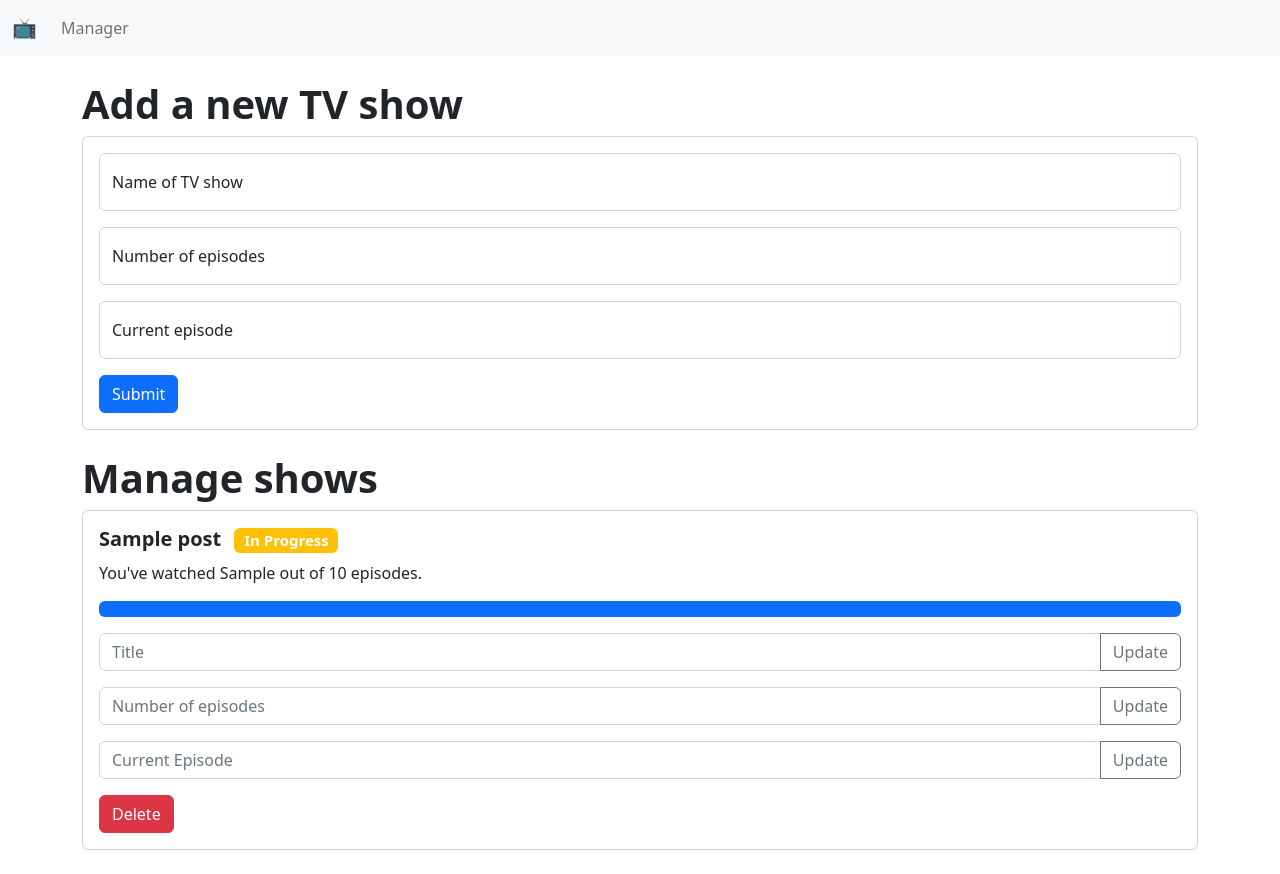
After one commit to incub4t0r/whatepisode, a Flask app: template templates/manager.html in a window 1280 px wide. The commit adds this page. Run offline with Flask 2, Linux system fonts and the light colour scheme; the template is opened without the code that fills it: most values are stand-ins (such as "Sample title", 1, 10 or a date in 2020).

Commit message:
updated functions

```diff
--- a/app.py
+++ b/app.py
@@ -6,6 +6,10 @@ ROOT = os.path.dirname(os.path.realpath(__file__))
 DATABASE = os.path.join(ROOT, 'database.db')
 
 app = Flask(__name__)
+
+#####################
+# databse functions #
+#####################
 
 # access sqlite3 database
 def db_connect():
@@ -47,10 +51,17 @@ def db_delete(id):
     conn.commit()
     conn.close()
 
-# update data from database
-def db_update(id, title, episodes):
+# update number of episodes from database
+def db_update_episodes(id, episodes):
     conn = db_connect()
-    conn.execute('UPDATE posts SET title = ?, episodes = ? WHERE id = ?', (title, episodes, id))
+    conn.execute('UPDATE posts SET episodes = ? WHERE id = ?', (episodes, id))
+    conn.commit()
+    conn.close()
+
+# update title from database
+def db_update_title(id, title):
+    conn = db_connect()
+    conn.execute('UPDATE posts SET title = ? WHERE id = ?', (title, id))
     conn.commit()
     conn.close()
 
@@ -61,19 +72,43 @@ def db_update_current_episode(id, current_episode):
     conn.commit()
     conn.close()
 
+# get number of episodes from databse
+def db_get_episodes(id):
+    conn = db_connect()
+    cur = conn.execute('SELECT episodes FROM posts WHERE id = ?', (id,))
+    episodes = cur.fetchone()
+    conn.close()
+    return episodes
 
+# get current_episode from databse
+def db_get_current_episode(id):
+    conn = db_connect()
+    cur = conn.execute('SELECT current_episode FROM posts WHERE id = ?', (id,))
+    current_episode = cur.fetchone()
+    conn.close()
+    return current_episode
+
+#####################
+# Main page         #
+#####################
+
+# home page
 @app.route('/')
-def index():
-    return render_template('index.html')
+def home():
+    posts = db_select()
+    return render_template('home.html', posts=posts)
 
-# show all posts through a post
-@app.route('/shows', methods=['GET', 'POST'])
-def shows():
-    # if request.method == 'POST':
+@app.route('/manager', methods=['GET', 'POST'])
+def manager():
     posts = db_select()
-    return render_template('shows.html', posts=posts)
-    # return render_template('shows.html')
+    return render_template('manager.html', posts=posts)
 
+
+#####################
+# API endpoints     #
+#####################
+
+# add a new post
 @app.route("/add", methods=['GET', 'POST'])
 def add():
     if request.method == 'POST':
@@ -81,23 +116,68 @@ def add():
         episodes = request.form['episodes']
         current_episode = request.form['current_episode']
         db_insert(title, episodes, current_episode)
-        return redirect(url_for('shows'))
+        return redirect(url_for('home'))
     return render_template('add.html')
 
+# delete a post
 @app.route('/delete/<int:id>', methods=['GET', 'POST'])
 def delete(id):
     if request.method == 'POST':
         db_delete(id)
-        return redirect(url_for('shows'))
-    return render_template('delete.html')
+    return redirect(url_for('manager'))
 
-@app.route('/update/<int:id>', methods=['GET', 'POST'])
-def update(id):
-    # if request.method == 'POST':
-    current_episode = request.form['current_episode']
-    db_update_current_episode(id, current_episode)
-    return redirect(url_for('shows'))
+# update a post's current_episode
+@app.route('/update/current_episode/<int:id>', methods=['GET', 'POST'])
+def update_current_episode(id):
+    if request.method == 'POST':
+        total_episodes = db_get_episodes(id)[0]
+        current_episode = request.form['current_episode']
+        if (int(current_episode) <= int(total_episodes)):
+            db_update_current_episode(id, current_episode)
+    return redirect(url_for('home'))
     # return render_template('update.html')
+
+# update a post's current_episode
+@app.route('/update/current_episode/increment/<int:id>', methods=['GET', 'POST'])
+def increment_curr_episode(id):
+    if request.method == 'POST':
+        total_episodes = int(db_get_episodes(id)[0])
+        current_episode = int(db_get_current_episode(id)[0])
+        if (current_episode < total_episodes):
+            db_update_current_episode(id, str(current_episode+1))
+    return redirect(url_for('home'))
+
+# update a post's current_episode
+@app.route('/update/current_episode/decrement/<int:id>', methods=['GET', 'POST'])
+def decrement_curr_episode(id):
+    if request.method == 'POST':
+        current_episode = int(db_get_current_episode(id)[0])
+        if (int(current_episode) > 0):
+            db_update_current_episode(id, str(current_episode-1))
+    return redirect(url_for('home'))
+
+
+# update a post's total number of episodes
+@app.route('/update/episodes/<int:id>', methods=['GET', 'POST'])
+def update_episodes(id):
+    if request.method == 'POST':
+        episodes = request.form['episodes']
+        db_update_episodes(id, episodes)
+        # total_episodes = db_get_episodes(id)[0]
+        # current_episode = request.form['current_episode']
+        # if (int(current_episode) <= int(total_episodes)):
+        #     db_update_current_episode(id, current_episode)
+        return redirect(url_for('manager'))
+    return redirect(url_for('home'))
+
+# update a post's title
+@app.route('/update/title/<int:id>', methods=['GET', 'POST'])
+def update_title(id):
+    if request.method == 'POST':
+        title = request.form['title']
+        db_update_title(id, title)
+        return redirect(url_for('manager'))
+    return redirect(url_for('home'))
 
 if __name__ == '__main__':
     db_check()
--- /dev/null
+++ b/templates/manager.html
@@ -0,0 +1,95 @@
+{% extends "base.html" %}
+{% block title %}
+    Manager
+{% endblock %}
+{% block content %}
+
+<!-- create an input to add a new tv show with the number of episodes -->
+<br>
+<div class="container">
+    <div class="row">
+        <div class="col">
+            <h1 >
+                <strong>
+                    Add a new TV show
+                </strong>
+            </h1>
+            <div class="card">
+                <div class="card-body">
+
+                    <form action="/add" method="POST">
+                        <div class="form-floating mb-3">
+                            <input type="text" class="form-control" id="title" name="title" placeholder="Enter TV Show" required>
+                            <label for="title">Name of TV show</label>
+                        </div>
+                        <div class="form-floating mb-3">
+                            <input type="number" class="form-control" id="episodes" name="episodes" placeholder="Enter Number of Episodes" required>
+                            <label for="episodes">Number of episodes</label>
+                        </div>
+                        <div class="form-floating mb-3">
+                            <input type="number" class="form-control" id="current_episode" name="current_episode" placeholder="Enter Number of Episodes" required>
+                            <label for="current_episode">Current episode</label>
+                        </div>
+                        <button type="submit" class="btn btn-primary">Submit</button>
+                    </form>
+                </div>
+            </div>
+        </div>
+    </div>
+</div>
+
+<br>
+<div class="container">
+    <h1 >
+        <strong>
+            Manage shows
+        </strong>
+    </h1>
+    {% if posts is defined %}
+    {% for post in posts %}
+    <div class="row">
+        <div class="col">
+            <div class="card">
+                <div class="card-body">
+                    <h5 class="card-title">
+                        <strong>
+                            {{post.title}}
+                        </strong>
+                        {% if post.current_episode == post.episodes %}
+                        <span class="badge bg-success ms-2">Completed</span>
+                        {% else %}
+                        <span class="badge bg-warning ms-2">In Progress</span>
+                        {% endif %}
+                    </h5>
+                    <p class="card-text">
+                        You've watched {{post.current_episode}} out of {{post.episodes}} episodes.
+                        <div class="progress">
+                            <div class="progress-bar" role="progressbar" aria-label="Basic example" style="width: {{((post.current_episode | int / post.episodes | int ) * 100) | round(2)}}%" aria-valuemin="0" aria-valuemax="100">
+                            </div>
+                        </div>
+                    </p>
+                    <form action="/update/title/{{post.id}}" method="POST" class="input-group mb-3">
+                        <input type="text" name="title" class="form-control" placeholder="Title" required aria-label="Title" aria-describedby="button-addon1">
+                        <button class="btn btn-outline-secondary" type="submit" id="button-addon1">Update</button>
+                    </form>
+                    <form action="/update/episodes/{{post.id}}" method="POST" class="input-group mb-3">
+                        <input type="number" name="episodes" pattern="[0-9]" class="form-control" placeholder="Number of episodes" required min="1" max="1000" aria-label="Number of episodes" aria-describedby="button-addon2">
+                        <button class="btn btn-outline-secondary" type="submit" id="button-addon2">Update</button>
+                    </form>
+                    <form action="/update/current_episode/{{post.id}}" method="POST" class="input-group mb-3">
+                        <input type="number" name="current_episode" pattern="[0-9]" class="form-control" placeholder="Current Episode" required min="1" max="1000" aria-label="Current Episode" aria-describedby="button-addon3">
+                        <button class="btn btn-outline-secondary" type="submit" id="button-addon3">Update</button>
+                    </form>
+                    <form action="/delete/{{post.id}}" method="post">
+                        <input type="submit" class="btn btn-danger" value="Delete" />
+                    </form>
+                </div>
+            </div>
+        </div>
+    </div>
+    <br>
+    {% endfor %}
+    {% endif %}
+</div>
+
+{% endblock %}
--- a/templates/nav.html
+++ b/templates/nav.html
@@ -24,7 +24,7 @@
     <nav class="navbar navbar-expand-lg navbar-light bg-light">
         <div class="container-fluid">
             <a class="navbar-brand" href="/">
-                What Episode?
+                📺
             </a>
             <button class="navbar-toggler" type="button" data-bs-toggle="collapse"
                 data-bs-target="#navbarSupportedContent" aria-controls="navbarSupportedContent" aria-expanded="false"
@@ -34,10 +34,7 @@
             <div class="collapse navbar-collapse" id="navbarSupportedContent">
                 <ul class="navbar-nav me-auto mb-2 mb-lg-0">
                     <li class="nav-item">
-                        <a class="nav-link" href="/">Home</a>
-                    </li>
-                    <li class="nav-item">
-                        <a class="nav-link" href="/shows">Shows</a>
+                        <a class="nav-link" href="/manager">Manager</a>
                     </li>
                     <!-- <li class="nav-item"> -->
                         <!-- <a class="nav-link" href="/add">New Show</a> -->
```
Also changed, not shown: templates/home.html (added, +74 -0 lines), templates/index.html (deleted, +0 -26 lines), templates/shows.html (deleted, +0 -35 lines), templates/unused/shows.html (added, +50 -0 lines), 1 other file.
